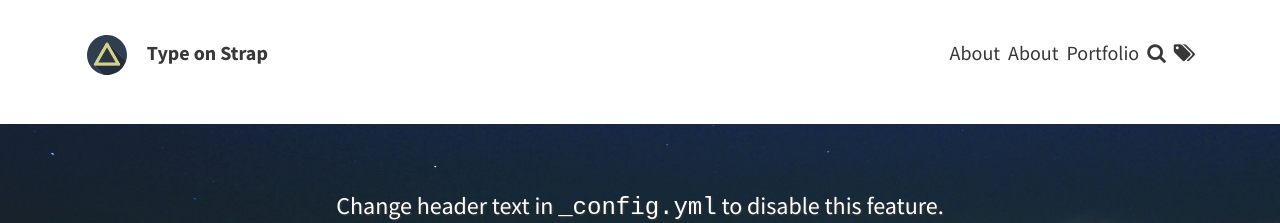
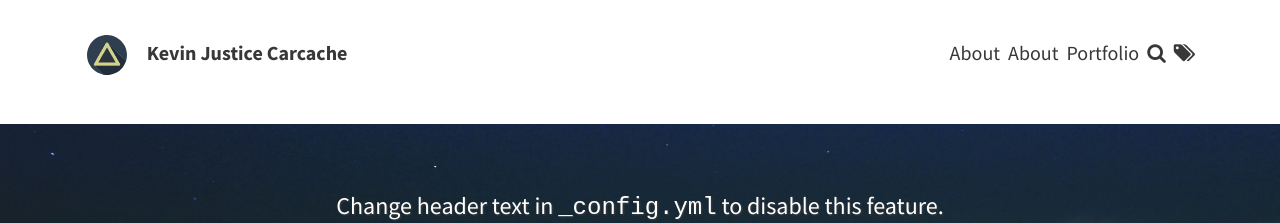
Before and after one commit to karkadian/karkadian.github.io, a Jekyll site: the page built from index.html, in a window 1280 px wide. Shown: the top 223 px of the page. Built offline with Jekyll 4.4.1, drawn with Linux system fonts in a browser that asks for light colours; the list of posts is cut into pages by our own code.

Commit message:
configuraciones

```diff
--- a/_config.yml
+++ b/_config.yml
@@ -1,15 +1,15 @@
 # SITE CONFIGURATION
-baseurl: "/Type-on-Strap"
-url: "https://sylhare.github.io"
+baseurl: "/"
+url: "https://kevinjustice.me"
 
 # THEME-SPECIFIC CONFIGURATION
 theme_settings:
   # Meta
-  title: Type on Strap
+  title: Kevin Justice Carcache
   avatar: assets/img/triangle.svg
   favicon: assets/favicon.ico
   gravatar: # Email MD5 hash
-  description: "A website with blog posts and pages" # used by search engines
+  description: "Mi blog personal" # used by search engines
 
   # Header and footer text
   header_text: > #two or three lines to describe your site
```
